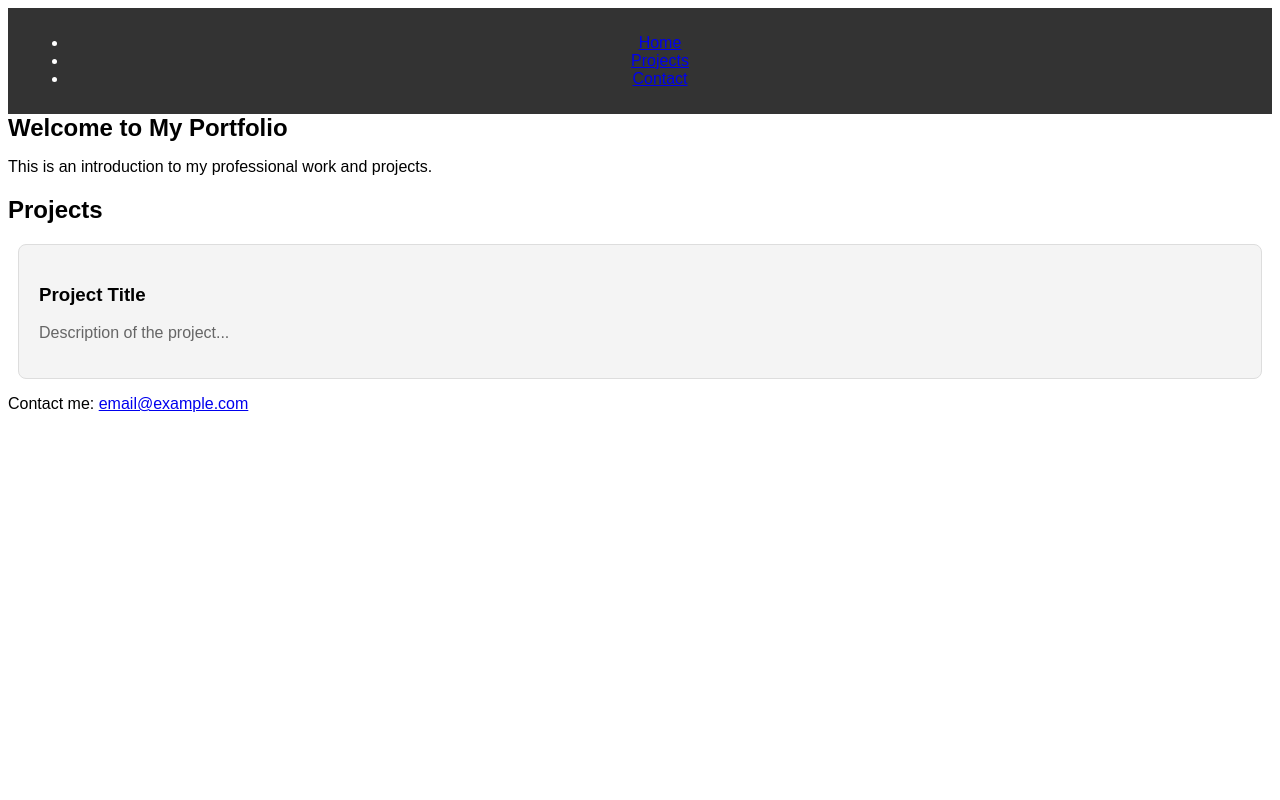
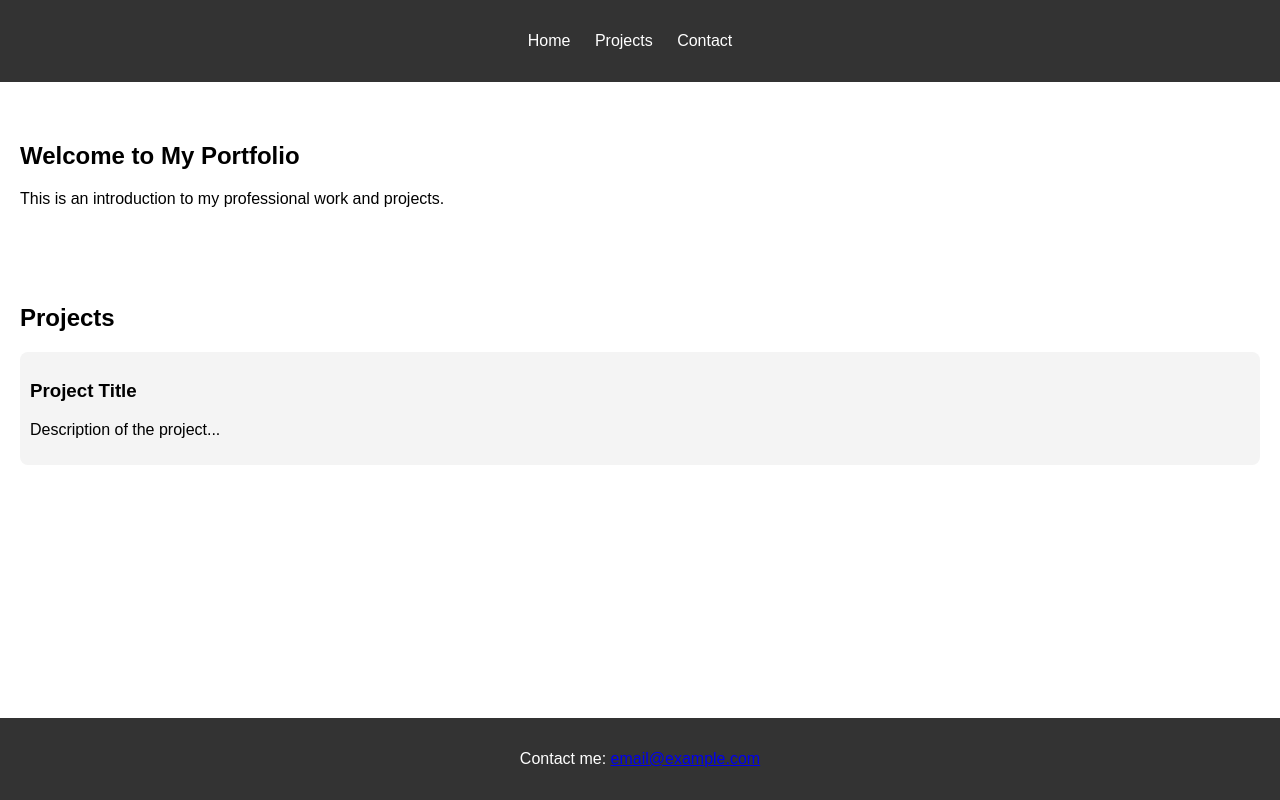
Before and after one commit to Vinaykiran1819/Vinay_Academic_projects, a plain HTML site: page index.html in a window 1280 px wide. Drawn offline with Linux system fonts and the light colour scheme.

Commit message:
Update style.css

```diff
--- a/style.css
+++ b/style.css
@@ -1,44 +1,51 @@
 /* style.css */
 body {
     font-family: Arial, sans-serif;
+    margin: 0;
+    padding: 0;
+    box-sizing: border-box;
 }
 
 header {
     background-color: #333;
     color: white;
-    padding: 10px 20px;
+    padding: 1rem 0;
     text-align: center;
 }
 
-h1 {
-    margin: 0;
+header nav ul {
+    list-style-type: none;
+    padding: 0;
+}
+
+header nav ul li {
+    display: inline;
+    margin-right: 20px;
+}
+
+header nav ul li a {
+    color: white;
+    text-decoration: none;
+}
+
+section {
+    padding: 20px;
+    margin-top: 20px;
+}
+
+footer {
+    background-color: #333;
+    color: white;
+    text-align: center;
+    padding: 1rem 0;
+    position: fixed;
+    width: 100%;
+    bottom: 0;
 }
 
 .project {
     background-color: #f4f4f4;
-    border: 1px solid #ddd;
-    margin: 10px;
-    padding: 20px;
+    margin: 10px 0;
+    padding: 10px;
     border-radius: 8px;
 }
-
-.project h2 {
-    color: #333;
-}
-
-.project p {
-    color: #666;
-}
-
-.project a {
-    text-decoration: none;
-    color: white;
-    background-color: #5a67d8;
-    padding: 10px 15px;
-    border-radius: 5px;
-    display: inline-block;
-}
-
-.project a:hover {
-    background-color: #434190;
-}
```
